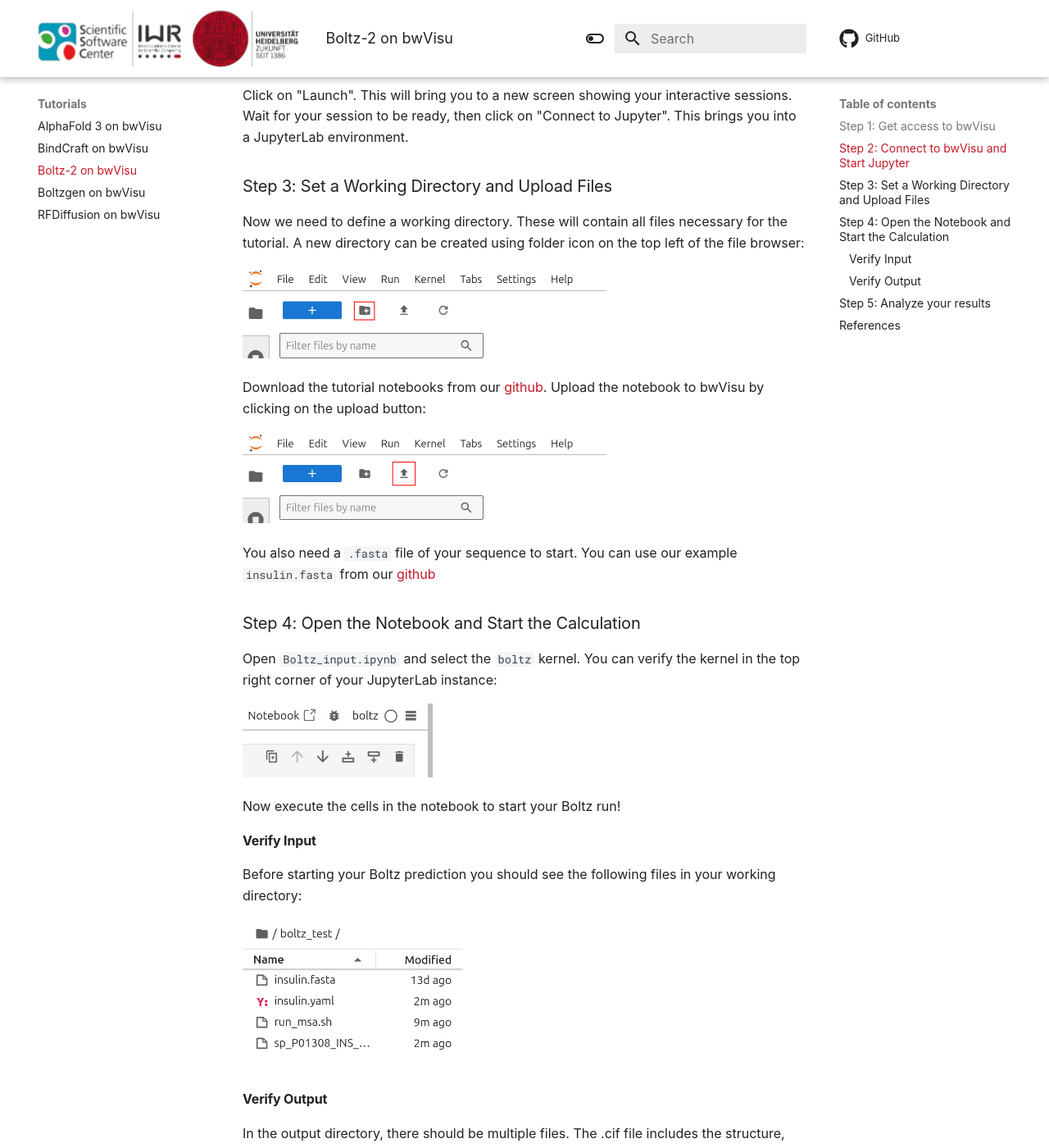
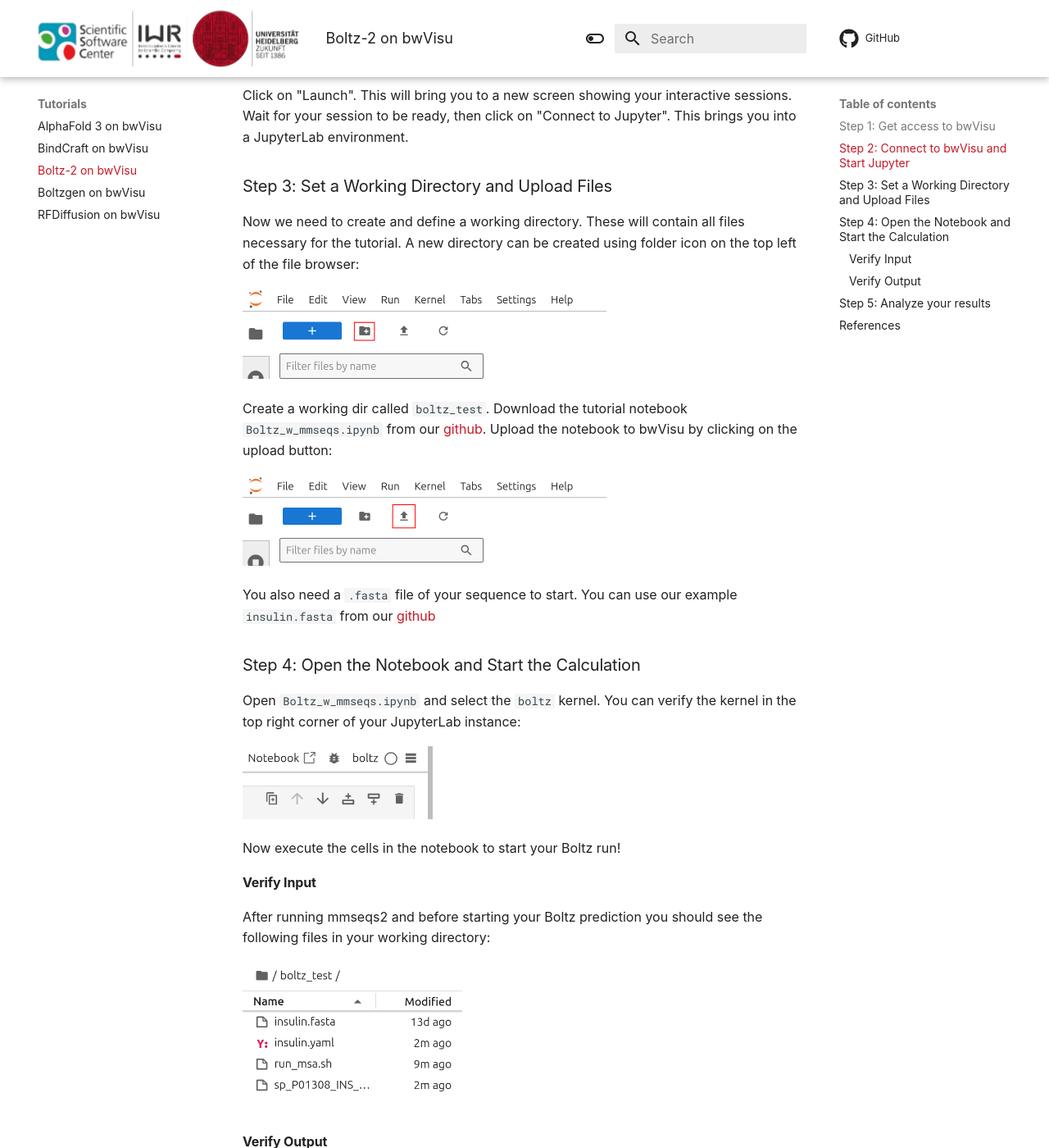
Before and after one commit to ssciwr/BioStructureHub, an MkDocs documentation site: the page built from docs/tutorials/tutorial_Boltz_bwVisu.md, in a window 1280 px wide and 1400 px high, scrolled down 1905 px. Shown: the whole window at 82% size. Built offline with MkDocs 1.6.1 and Material for MkDocs 9.7.7, drawn with Linux system fonts in a browser that asks for light colours; comment, search, counter and statistics services are not loaded; some of the changed text lies outside the part shown.

Commit message:
fix: minor remarks

```diff
--- a/docs/tutorials/tutorial_Boltz_bwVisu.md
+++ b/docs/tutorials/tutorial_Boltz_bwVisu.md
@@ -35,11 +35,12 @@ Click on "Launch". This will bring you to a new screen showing your interactive
 
 ### Step 3: Set a Working Directory and Upload Files
 
-Now we need to define a working directory. These will contain all files necessary for the tutorial. A new directory can be created using folder icon on the top left of the file browser:
+Now we need to create and define a working directory. These will contain all files necessary for the tutorial. A new directory can be created using folder icon on the top left of the file browser:
 
 ![Screenshot](../images/tutorial/bwVisu_newDir.png){: style="height:111px;width:444px"}
 
-Download the tutorial notebooks from our <a href="https://github.com/ssciwr/BioStructureHub/tree/main/notebooks" target="_blank" rel="noopener">github</a>. Upload the notebook to bwVisu by clicking on the upload button:
+Create a working dir called `boltz_test`.
+Download the tutorial notebook `Boltz_w_mmseqs.ipynb` from our <a href="https://github.com/ssciwr/BioStructureHub/tree/main/notebooks" target="_blank" rel="noopener">github</a>. Upload the notebook to bwVisu by clicking on the upload button:
 
 ![Screenshot](../images/tutorial/bwVisu_upload.png){: style="height:111px;width:444px"}
 
@@ -47,7 +48,7 @@ You also need a `.fasta` file of your sequence to start. You can use our example
 
 ### Step 4: Open the Notebook and Start the Calculation
 
- Open `Boltz_input.ipynb` and select the `boltz` kernel. You can verify the kernel in the top right corner of your JupyterLab instance:
+ Open `Boltz_w_mmseqs.ipynb` and select the `boltz` kernel. You can verify the kernel in the top right corner of your JupyterLab instance:
 
  ![Screenshot](../images/tutorial/bwVisu_Boltz_kernel.png){: style="width:232px"}
 
@@ -55,7 +56,7 @@ Now execute the cells in the notebook to start your Boltz run!
 
 #### Verify Input
 
-Before starting your Boltz prediction you should see the following files in your working directory:
+After running mmseqs2 and before starting your Boltz prediction you should see the following files in your working directory:
 
 ![Screenshot](../images/tutorial/bwVisu_Boltz_input.png)
 {: style="width:268px"}
@@ -72,7 +73,7 @@ In the output directory, there should be multiple files. The .cif file includes
 
 Open the second notebook called `Boltz_Confidence_Levels.ipynb` to get a summary of the models confidence levels. This notebook reads the confidence descriptions and renders its central information.
 
-To find the files, you need the name of the input file of the Boltz run and your working directory. In this example we used `input_file.yaml`, so the directory structure `input_file` is automatically created.
+To find the files, you need the name of the input file of the Boltz run and your working directory. In this example we used `insulin.yaml`, so the directory structure `insulin` is automatically created.
 
 To visualize your predicted structures, download them to your computer and open the files with programs such as <a href="https://pymol.org/" target="_blank" rel="noopener">Pymol</a> or <a href="https://www.cgl.ucsf.edu/chimerax/" target="_blank" rel="noopener">ChimeraX</a>. To visualize the pIDDT in "classic" AlphaFold colors, use <a href="https://kpwulab.com/2023/03/09/color-alphafold2s-plddt/" target="_blank" rel="noopener">this</a> quick tutorial. This allows to visualize more and less confident areas of the predicted structure.
 
```
